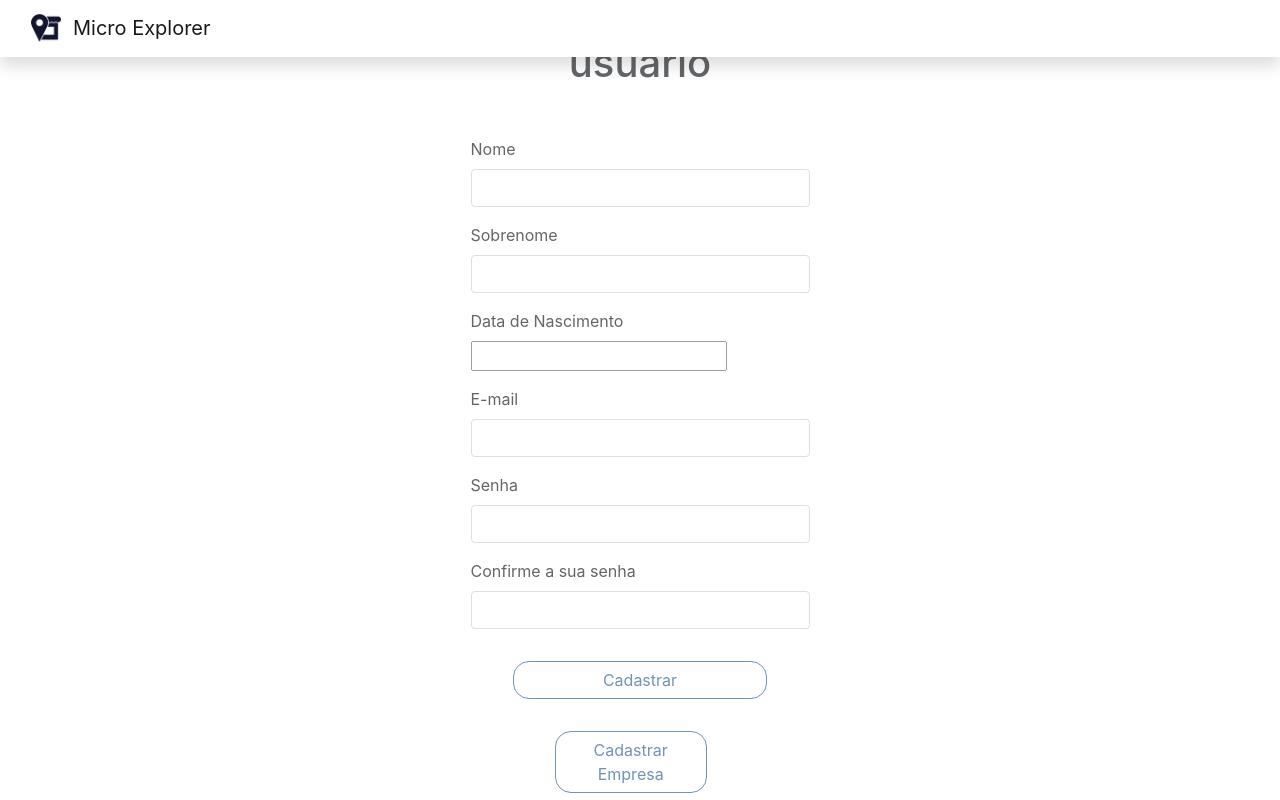
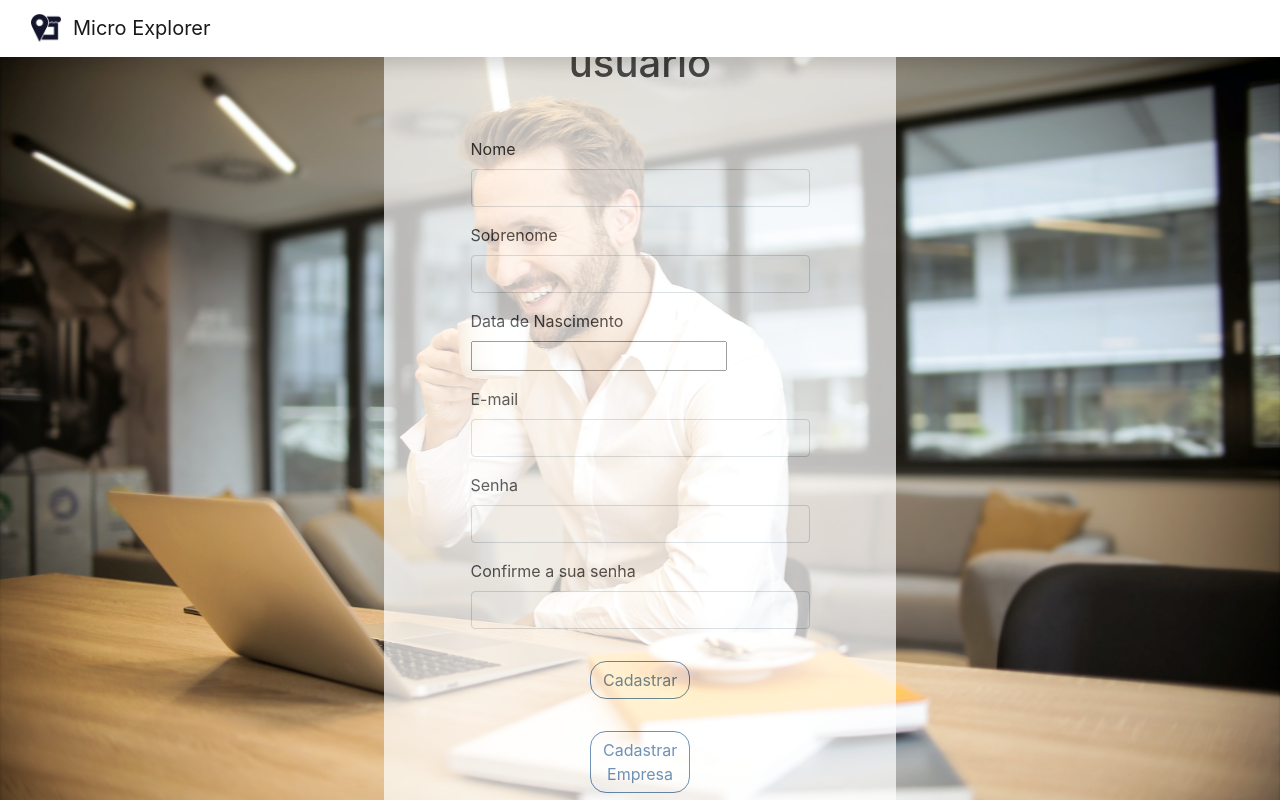
Before and after one commit to adisiojunior/Engenharia_de_Software, a React (Create React App) app in the folder frontend/: page /registeruser in a window 1280 px wide. Built offline with nearby package versions, Linux system fonts and the light colour scheme; no server answers; the HTML template or start-up script is replaced by a standard one.

Commit message:
Background image

```diff
--- a/frontend/src/pages/Register/User/index.js
+++ b/frontend/src/pages/Register/User/index.js
@@ -13,10 +13,10 @@ export const RegisterUser = () => {
 
   const [name, setName] = useState('');
   const [lastname, setLastname] = useState('');
+  const [selectedDate, setSelectedDate] = useState(null);
   const [email, setEmail] = useState('');
   const [password, setPassword] = useState('');
   const [confirmPassword] = useState('');
-  const [selectedDate, setSelectedDate] = useState(null);
 
   const handleRegisterUser = async (e) => {
     e.preventDefault();
--- a/frontend/src/pages/Register/User/styles.js
+++ b/frontend/src/pages/Register/User/styles.js
@@ -1,5 +1,6 @@
 import { Button } from 'reactstrap';
 import styled from 'styled-components';
+import Background from '../../../assets/bg-image-registerUser.jpg';
 
 export const Container = styled.div`
   width: auto;
@@ -8,6 +9,7 @@ export const Container = styled.div`
   display: flex;
   justify-content: center;
   align-items: center;
+  background-image: url(${Background});
 `;
 
 export const Register = styled.div`
@@ -29,7 +31,7 @@ export const Title = styled.h1`
 `;
 
 export const ButtonStyle = styled(Button)`
-  width: 75%;
+  width: 100px;
   margin: 1rem;
   color: #34669a;
   border-radius: 1rem;
--- a/frontend/src/routes.js
+++ b/frontend/src/routes.js
@@ -1,7 +1,7 @@
 import React from 'react';
 import { BrowserRouter, Route, Switch, Redirect } from 'react-router-dom';
 import List from './pages/List';
-import RegisterUser from './pages/Register/User';
+import { RegisterUser } from './pages/Register/User';
 import SingIn from './pages/SingIn';
 
 import { isAuthenticated } from './services/auth';
```
Also changed, not shown: frontend/src/assets/bg-image-registerUser.jpg (added).
